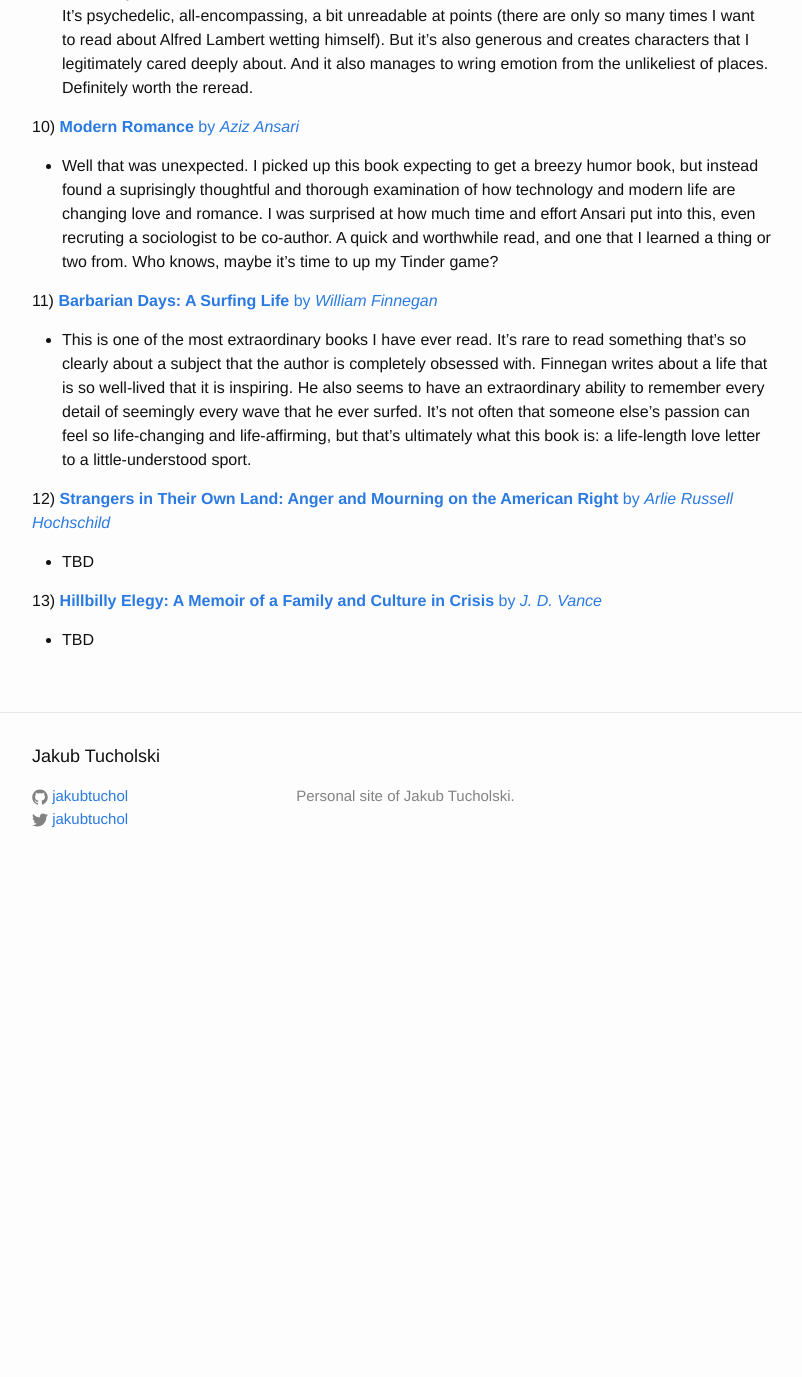
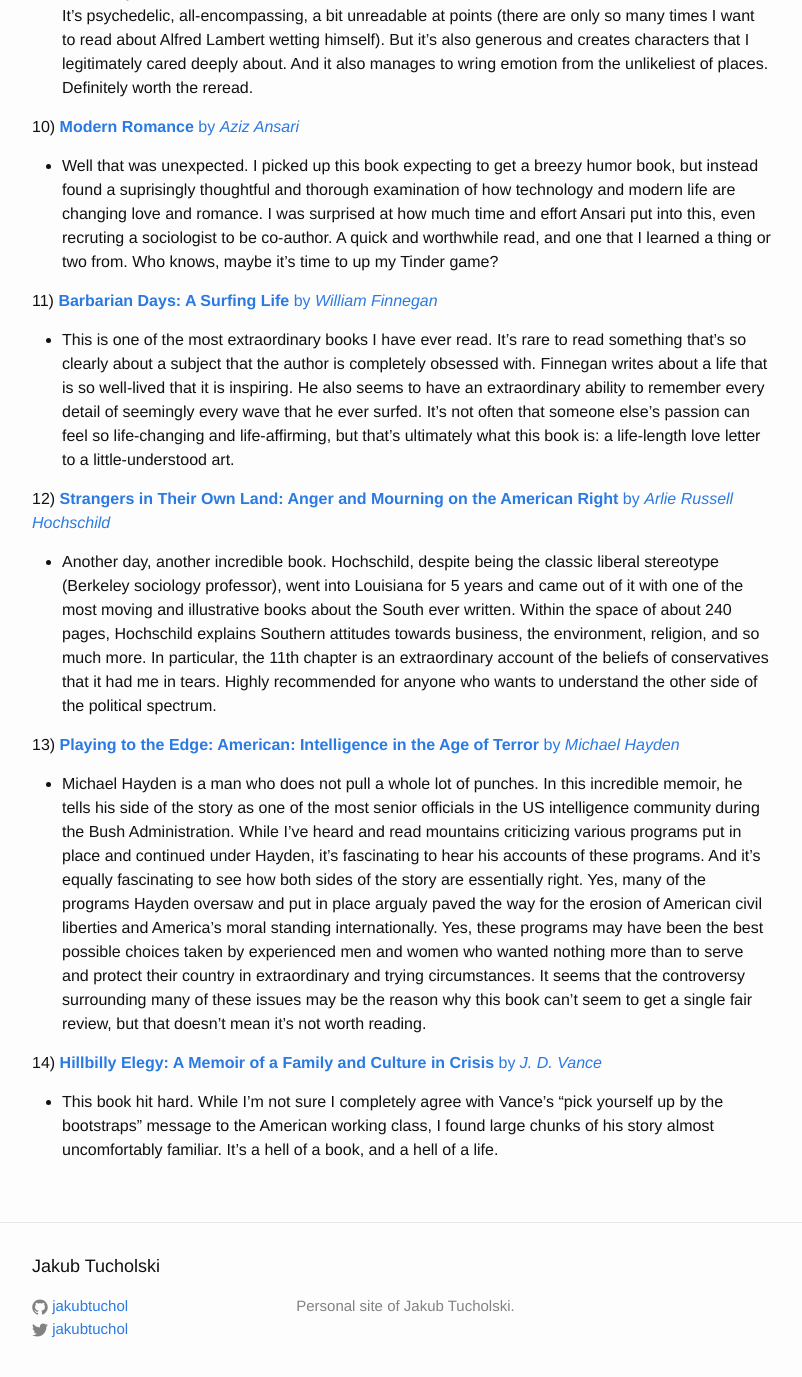
Before and after one commit to jakubtuchol/jakubtuchol.github.io, a Jekyll site: the page built from _posts/2017-01-02-yearly-reading-list.markdown, in a window 1280 px wide and 1400 px high, scrolled down 1633 px. Shown: the top 1377 px of the window, without its empty margins (238-1040 px from the left). Built offline with Jekyll 4.4.1, drawn with Linux system fonts in a browser that asks for light colours; before the commit the page ends 2523 px from its top, so only the background shows below that.

Commit message:
adding reading list

```diff
--- a/_posts/2017-01-02-yearly-reading-list.markdown
+++ b/_posts/2017-01-02-yearly-reading-list.markdown
@@ -52,15 +52,19 @@ This year, I'm aiming to read 52 books (one per week for a year). I'll be keepin
 
 11) [**Barbarian Days: A Surfing Life** by *William Finnegan*][barbarian_days]
 
-* This is one of the most extraordinary books I have ever read. It's rare to read something that's so clearly about a subject that the author is completely obsessed with. Finnegan writes about a life that is so well-lived that it is inspiring. He also seems to have an extraordinary ability to remember every detail of seemingly every wave that he ever surfed. It's not often that someone else's passion can feel so life-changing and life-affirming, but that's ultimately what this book is: a life-length love letter to a little-understood sport.
+* This is one of the most extraordinary books I have ever read. It's rare to read something that's so clearly about a subject that the author is completely obsessed with. Finnegan writes about a life that is so well-lived that it is inspiring. He also seems to have an extraordinary ability to remember every detail of seemingly every wave that he ever surfed. It's not often that someone else's passion can feel so life-changing and life-affirming, but that's ultimately what this book is: a life-length love letter to a little-understood art.
 
 12) [**Strangers in Their Own Land: Anger and Mourning on the American Right** by *Arlie Russell Hochschild*][strangers_land]
 
-* TBD
+* Another day, another incredible book. Hochschild, despite being the classic liberal stereotype (Berkeley sociology professor), went into Louisiana for 5 years and came out of it with one of the most moving and illustrative books about the South ever written. Within the space of about 240 pages, Hochschild explains Southern attitudes towards business, the environment, religion, and so much more. In particular, the 11th chapter is an extraordinary account of the beliefs of conservatives that it had me in tears. Highly recommended for anyone who wants to understand the other side of the political spectrum.
 
-13) [**Hillbilly Elegy: A Memoir of a Family and Culture in Crisis** by *J. D. Vance*][hillbilly_elegy]
+13) [**Playing to the Edge: American: Intelligence in the Age of Terror** by *Michael Hayden*][playing_edge]
 
-* TBD
+* Michael Hayden is a man who does not pull a whole lot of punches. In this incredible memoir, he tells his side of the story as one of the most senior officials in the US intelligence community during the Bush Administration. While I've heard and read mountains criticizing various programs put in place and continued under Hayden, it's fascinating to hear his accounts of these programs. And it's equally fascinating to see how both sides of the story are essentially right. Yes, many of the programs Hayden oversaw and put in place argualy paved the way for the erosion of American civil liberties and America's moral standing internationally. Yes, these programs may have been the best possible choices taken by experienced men and women who wanted nothing more than to serve and protect their country in extraordinary and trying circumstances. It seems that the controversy surrounding many of these issues may be the reason why this book can't seem to get a single fair review, but that doesn't mean it's not worth reading.
+
+14) [**Hillbilly Elegy: A Memoir of a Family and Culture in Crisis** by *J. D. Vance*][hillbilly_elegy]
+
+* This book hit hard. While I'm not sure I completely agree with Vance's "pick yourself up by the bootstraps" message to the American working class, I found large chunks of his story almost uncomfortably familiar. It's a hell of a book, and a hell of a life.
 
 [black_flags]:         https://www.amazon.com/Black-Flags-Rise-Joby-Warrick/dp/0804168938
 [shock_doctrine]:      https://www.amazon.com/Shock-Doctrine-Rise-Disaster-Capitalism/dp/0312427999
@@ -75,4 +79,5 @@ This year, I'm aiming to read 52 books (one per week for a year). I'll be keepin
 [modern_romance]:      https://www.amazon.com/Modern-Romance-Aziz-Ansari/dp/0143109251
 [barbarian_days]:      https://www.amazon.com/Barbarian-Days-Surfing-William-Finnegan/dp/0143109391
 [strangers_land]:      https://www.amazon.com/Strangers-Their-Own-Land-Mourning/dp/1620972255
+[playing_edge]:        https://www.amazon.com/Playing-Edge-American-Intelligence-Terror/dp/1594206562
 [hillbilly_elegy]:     https://www.amazon.com/Hillbilly-Elegy-Memoir-Family-Culture/dp/0062300547
```
